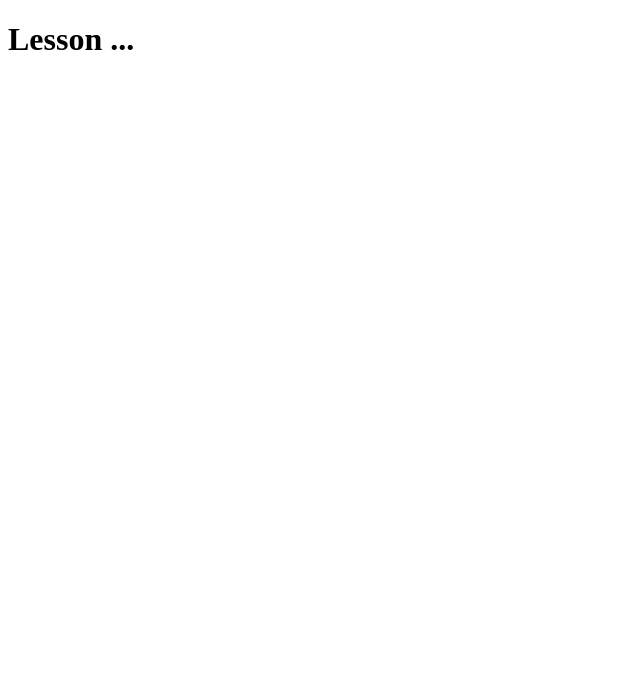
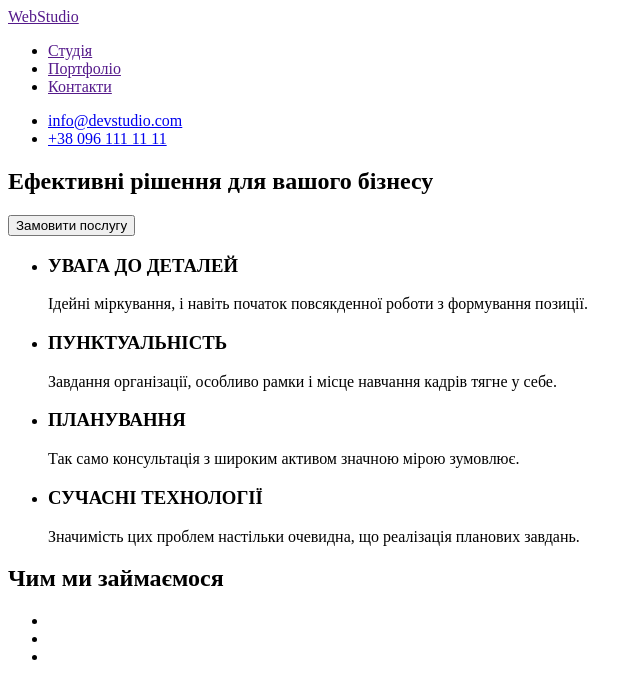
Before and after one commit to MalanSergii/NS_html-css_late2025, a plain HTML site: page index.html in a window 1280 px wide. Shown: the whole page, without its empty margins (0-640 px from the left). Drawn offline with Linux system fonts and the light colour scheme.

Commit message:
some on the start

```diff
--- a/index.html
+++ b/index.html
@@ -1,11 +1,60 @@
 <!DOCTYPE html>
-<html lang="en">
+<html lang="ua">
   <head>
     <meta charset="UTF-8" />
     <meta name="viewport" content="width=device-width, initial-scale=1.0" />
-    <title>Html & css</title>
+    <title>HW-1</title>
   </head>
   <body>
-    <h1>Lesson ...</h1>
+    <header>
+      <nav>
+        <a href="">WebStudio</a>
+        <ul>
+          <li><a href="">Студія</a></li>
+          <li><a href="">Портфоліо</a></li>
+          <li><a href="">Контакти</a></li>
+        </ul>
+        <ul>
+          <li><a target="_blanck" href="mailto:nfo@devstudio.com">info@devstudio.com</a></li>
+          <li><a href="tel:380961111111">+38 096 111 11 11</a></li>
+        </ul>
+      </nav>
+    </header>
+
+    <main>
+      <section>
+        <h1>Ефективні рішення для вашого бізнесу</h1>
+        <button type="button">Замовити послугу</button>
+      </section>
+
+      <section>
+        <ul>
+          <li>
+            <h3>УВАГА ДО ДЕТАЛЕЙ</h3>
+            <p>Ідейні міркування, і навіть початок повсякденної роботи з формування позиції.</p>
+          </li>
+          <li>
+            <h3>ПУНКТУАЛЬНІСТЬ</h3>
+            <p>Завдання організації, особливо рамки і місце навчання кадрів тягне у себе.</p>
+          </li>
+          <li>
+            <h3>ПЛАНУВАННЯ</h3>
+            <p>Так само консультація з широким активом значною мірою зумовлює.</p>
+          </li>
+          <li>
+            <h3>СУЧАСНІ ТЕХНОЛОГІЇ</h3>
+            <p>Значимість цих проблем настільки очевидна, що реалізація планових завдань.</p>
+          </li>
+        </ul>
+        <h2>Чим ми займаємося</h2>
+        <ul>
+          <li><img src="" alt="" /></li>
+          <li><img src="" alt="" /></li>
+          <li><img src="" alt="" /></li>
+        </ul>
+      </section>
+    </main>
+
+    <footer></footer>
   </body>
 </html>
```
Also changed, not shown: 1 other file.
